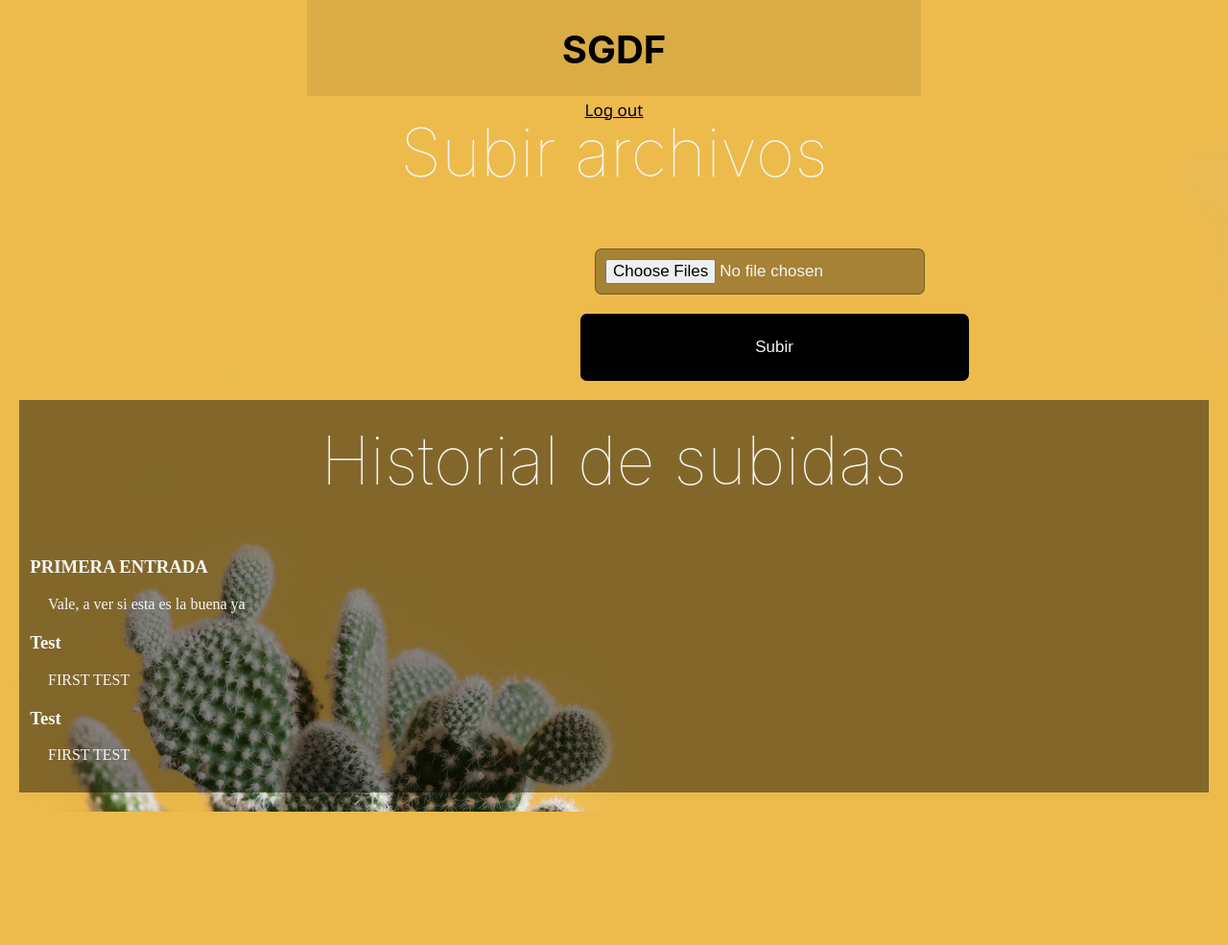
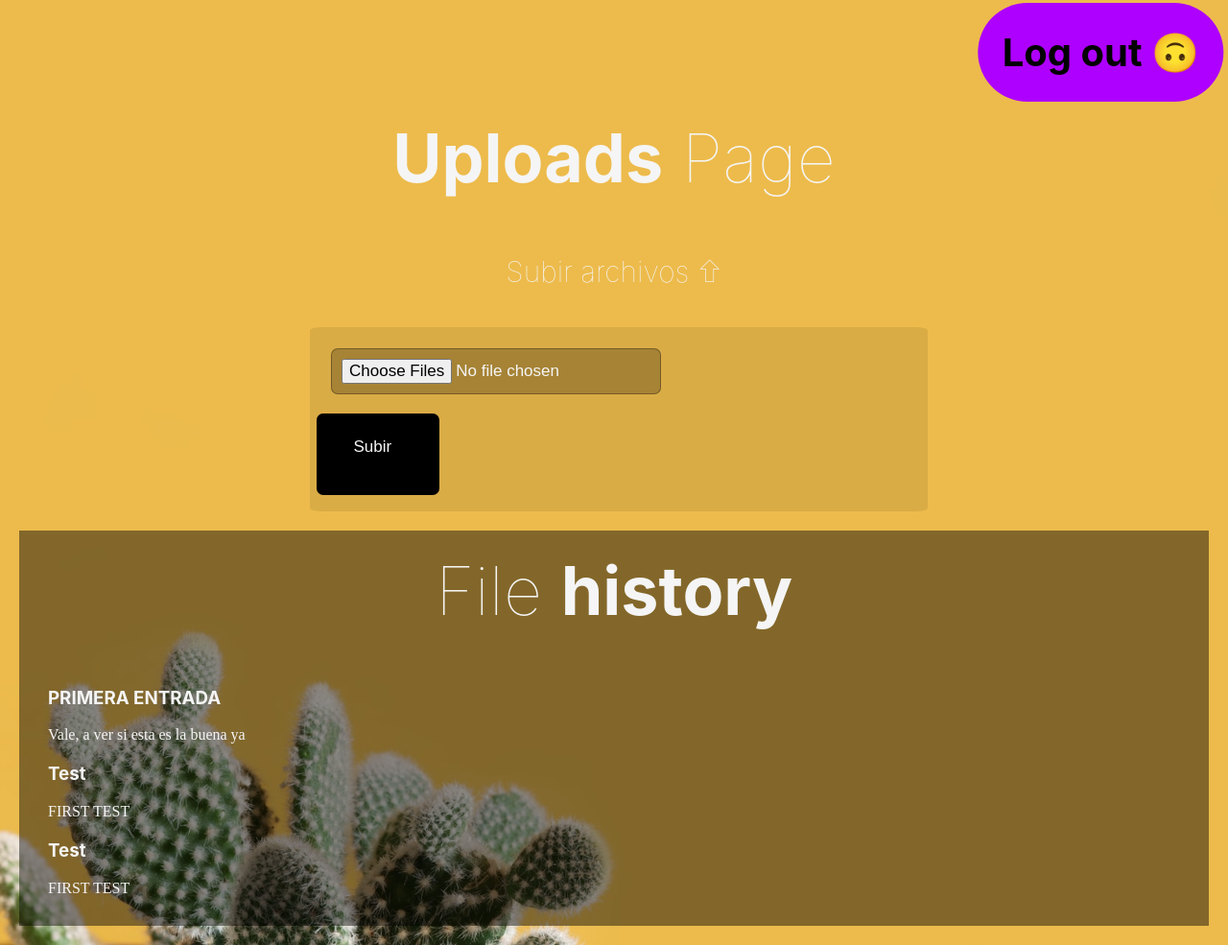
Before and after one commit to akvomelonO1/SGDF, a Flask app: page /show_entries in a window 1280 px wide. Shown: the whole page at 96% size. Before the commit the page ends 846 px from the top, so only its background shows below. Run offline with Flask 2, Linux system fonts and the light colour scheme; a user stored in the database is signed in; data comes from the database, SQL or seed files in the repository; some libraries are stand-ins or nearby versions.

Commit message:
Some changes

```diff
--- a/app/app.py
+++ b/app/app.py
@@ -64,14 +64,15 @@ def login():
             error = 'Invalid password'
         else:
             session['logged_in'] = True
-            flash('You were logged in')
+            userinfo = app.config['USERNAME']
+            flash('Welcome, you are LOGGED IN 🥳')
             return redirect(url_for('show_entries'))
     return render_template('login.html', error=error)
 
 @app.route('/logout')
 def logout():
     session.pop('logged_in', None)
-    flash('You were logged out')
+    flash('Bye, you are LOGGED OUT 😩')
     return redirect(url_for('login'))
 
 @app.route('/show_entries')
--- a/app/static/style.css
+++ b/app/static/style.css
@@ -10,18 +10,18 @@ body {
   height: 100vh;
   background: url(scott-webb-VxRVVU8d9KY-unsplash.jpg) 50% 50% no-repeat;
   background-size: cover;
+  position: absolute;
   display: table;
 }
 
 .nav-bar {
-  width: 50%;
-  height: 100px;
-  background-color: rgba(0, 0, 0, 0.082);
-  margin: 0;
+  width: 20%;
+  background-color: rgb(174, 0, 255);
+  margin: 3px;
   padding: 0;
-  text-align: center;
+  transform: translateX(397%);
   align-content: center;
-  transform: translateX(50%);
+  border-radius:100px;
 }
 .nav-bar > a {
   text-decoration-style: none;
@@ -52,16 +52,20 @@ h2 {
   margin-top: 10px;
 }
 .form-container {
-  width: 400px;
-  height: 400px;
-  height: auto;
-  margin-left: 600px;
+  margin: 1px;
+  padding: 2px;
+  width: 50%;
+  background-color: rgba(0, 0, 0, 0.082);
+  border-radius: 2%;
+  align-content: center;
+  text-align: center;
+  transform: translateX(50%);
 }
 input {
   display: block;
-  width: 400px;
+  width: 88%;
   height: 70px;
-  background: rgba(0, 0, 0, 0.3);
+  background: rgba(0, 0, 0, 0.24);
   outline: none;
   border: 1px solid rgba(0, 0, 0, 0.3);
   font-family: sans-serif;
@@ -72,13 +76,14 @@ input {
   border-radius: 7px;
   color: whitesmoke;
   align-items: center;
+  transition-duration: 1s;
 }
 input:hover {
   background: rgba(0, 0, 0, 0.7);
+  width: 90%;
 }
-.btn{
-  width: 405px;
-  height: 70px;
+.btn {
+  width: 20%;
   font-size: 17px;
   background: #000;
   color: rgba(245, 245, 245, 0.918);
@@ -87,19 +92,21 @@ input:hover {
   border-radius: 7px;
   margin-bottom: 15px;
   margin-left: 5px;
+  align-content: center;
+  transition-duration: 0.7s;
 }
 .btn:hover {
-  font-size: 20px;
-  transform: translateX(-1px) translateY(-1px);
+  font-size: 25px;
+  width: 89%;
 }
 .flash {
-  width: 50%;
+  width: 20%;
   text-align: center;
   background: #c2ff71;
   font-family: -apple-system, BlinkMacSystemFont, "Segoe UI", Roboto, Oxygen,
     Ubuntu, Cantarell, "Open Sans", "Helvetica Neue", sans-serif;
   align-content: center;
-  transform: translateX(50%);
+  transform: translateX(400%);
 }
 .error {
   width: 50%;
@@ -111,11 +118,11 @@ input:hover {
   transform: translateX(50%);
 }
 
-.upload-files input{
+.upload-files input {
   width: auto;
   height: auto;
   margin: 20px;
-  padding:10px;
+  padding: 10px;
 }
 
 .history {
@@ -124,12 +131,35 @@ input:hover {
   padding: 10px;
   text-align: start;
   background-color: rgba(0, 0, 0, 0.452);
-  color:whitesmoke
+  color: whitesmoke;
 }
 .history li {
   margin: 20px;
+  transition-duration: 1.5s;
+}
+.history li h3 {
+  font-family: -apple-system, BlinkMacSystemFont, "Segoe UI", Roboto, Oxygen,
+  Ubuntu, Cantarell, "Open Sans", "Helvetica Neue", sans-serif;
 
 }
-.history li h3 {
-  margin-left: -1em;
+.history li:hover{
+  background-color: rgba(245, 245, 245, 0.918);
+  color: #000;
+  margin:-1px;
+  padding: 2px;
+  border-radius: 7px;
 }
+h4 {
+  font-family: -apple-system, BlinkMacSystemFont, "Segoe UI", Roboto, Oxygen,
+    Ubuntu, Cantarell, "Open Sans", "Helvetica Neue", sans-serif;
+  font-weight: lighter;
+  color: whitesmoke;
+  font-size: 30px;
+  text-align: center;
+  margin-top: 10px;
+  transition-duration: 0.7s;
+}
+
+h4:hover {
+  transform: translateY(-5px);
+}
--- a/app/templates/layout.html
+++ b/app/templates/layout.html
@@ -4,12 +4,10 @@
 filename='style.css') }}">
 <div class="container">
   <div class="nav-bar">
-    <h1>SGDF</h1>
-
       {% if not session.logged_in %}
-      <a href="{{ url_for('login') }}">Log in</a>
+      <a href="{{ url_for('login') }}" style="text-decoration:none;"><h1>Log in 🙂</h1></a>
       {% else %}
-      <a href="{{ url_for('logout') }}">Log out</a>
+      <a href="{{ url_for('logout') }}" style="text-decoration:none;"><h1>Log out 🙃</h1></a>
       {% endif %}
 
   </div>
--- a/app/templates/login.html
+++ b/app/templates/login.html
@@ -1,5 +1,5 @@
 {% extends "layout.html" %} {% block body %}
-<h2>Login</h2>
+<h2><strong>Login</strong> Page</h2>
 
 <div class="form-container">
   {% if error %}
--- a/app/templates/show_entries.html
+++ b/app/templates/show_entries.html
@@ -3,7 +3,8 @@
   {% if session.logged_in %}
   {% if error %}
 <p class="error"> <strong>Error:</strong> {{ error }}{% endif %}</p>
-  <h2>Subir archivos</h2>
+<h2><strong>Uploads</strong> Page</h2>
+  <h4>Subir archivos ⇧ </h4>
   <div class="form-container">
     <form method="post" action="{{ url_for('add_entry') }}">
 
@@ -18,7 +19,7 @@
   {% endif %}
 
   <ul class=history>
-    <h2>Historial de subidas</h2>
+    <h2>File <strong>history</strong></h2>
   {% for user in users %}
     <li><h3>{{ user.title }}</h3>{{ user.text|safe }}
   {% else %}
```
